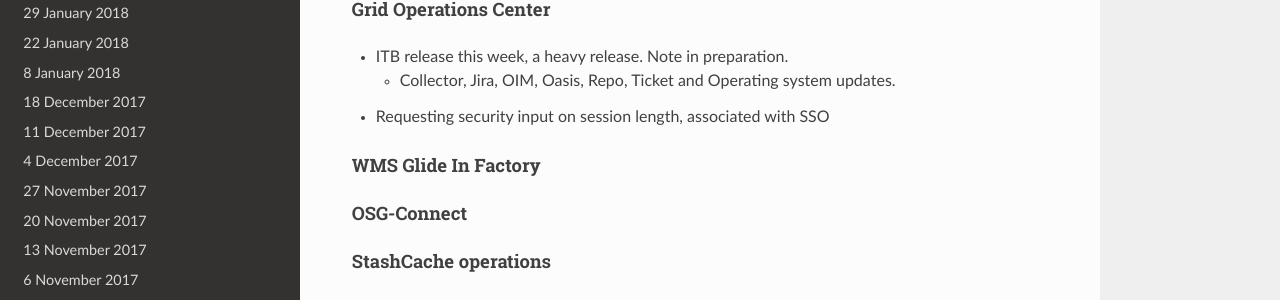
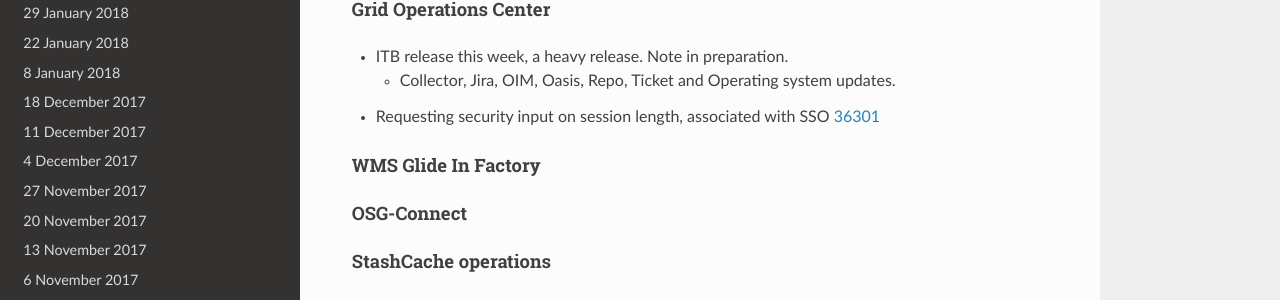
Before and after one commit to osg-htc/operations, an MkDocs documentation site: the page built from docs/WeeklyMinutes/05Mar2018.md, in a window 1280 px wide and 900 px high, scrolled down 839 px. Shown: the part 151-451 px from the top of the window. Built offline with MkDocs 1.6.1, drawn with Linux system fonts in a browser that asks for light colours; nearby versions of some CDN libraries; old or Windows-style settings are respelled for this version of MkDocs.

Commit message:
Update 05Mar2018.md

```diff
--- a/docs/WeeklyMinutes/05Mar2018.md
+++ b/docs/WeeklyMinutes/05Mar2018.md
@@ -37,7 +37,7 @@
 #### Grid Operations Center
    * ITB release this week, a heavy release. Note in preparation.
       * Collector, Jira, OIM, Oasis, Repo, Ticket and Operating system updates.
-   * Requesting security input on session length, associated with SSO
+   * Requesting security input on session length, associated with SSO [36301](https://ticket.opensciencegrid.org/36302)
 
 #### WMS Glide In Factory
 
```
